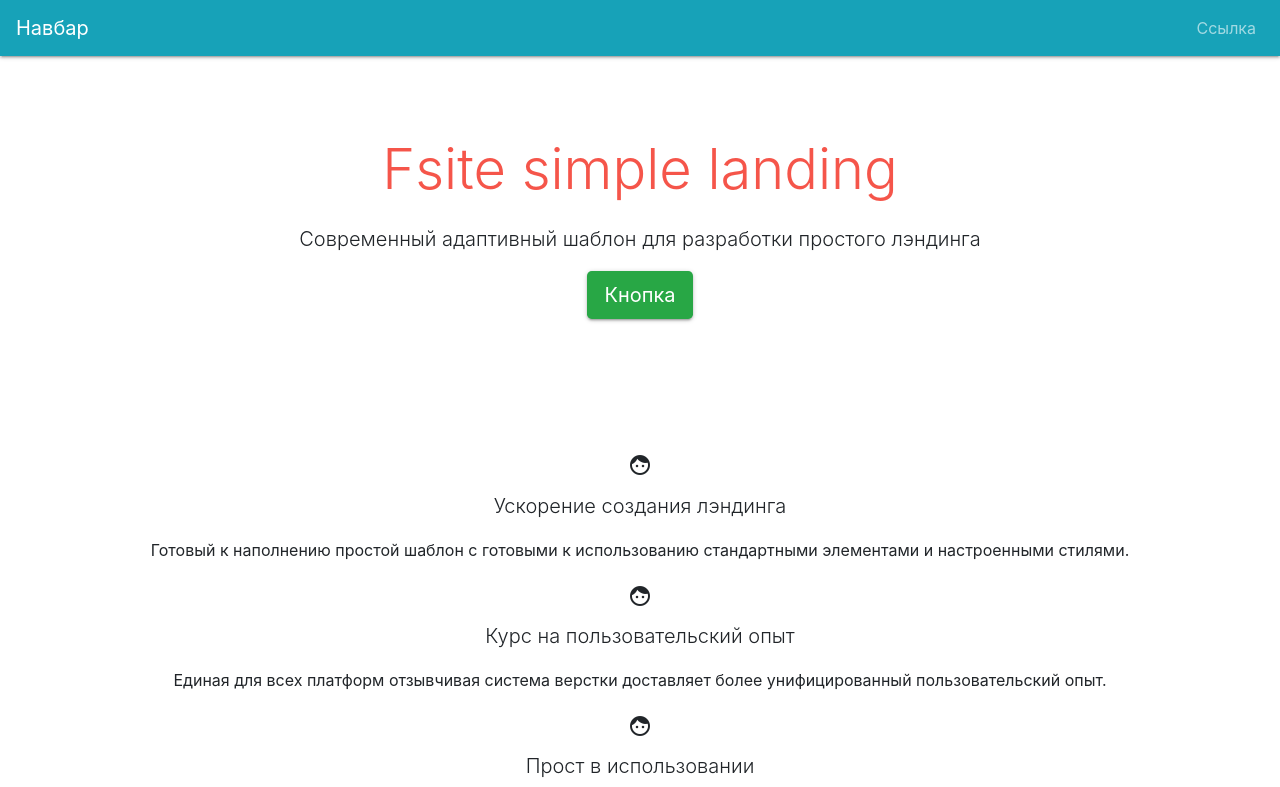
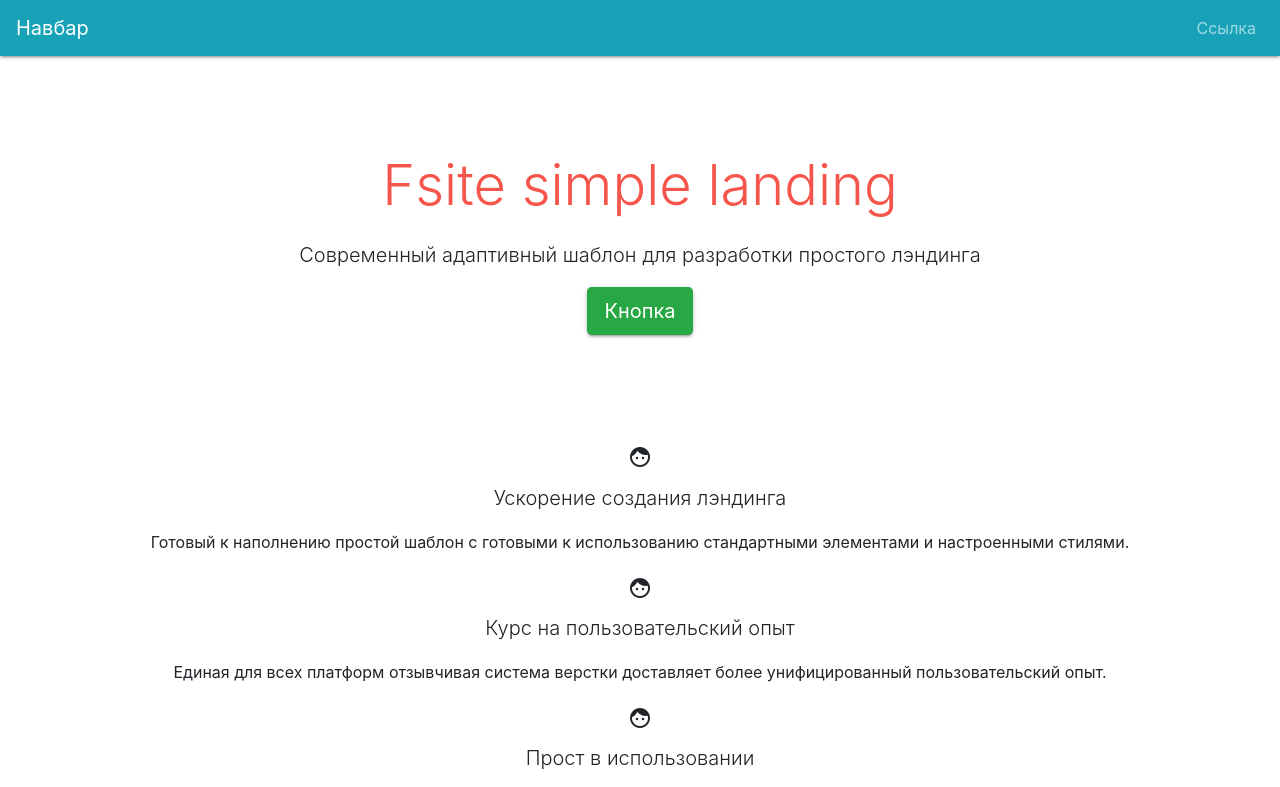
Before and after one commit to m-kon/fsite-simple-landing, a website: page index.html in a window 1280 px wide. Shown: the top 787 px of the page. Drawn offline with nearby package versions, Linux system fonts and the light colour scheme.

Commit message:
fix first section top/bottom margins

```diff
--- a/sass/styles.sass
+++ b/sass/styles.sass
@@ -121,7 +121,7 @@ nav, .btn
     font-size: 3.5rem
     font-weight: 350
     line-height: 1.2
-    padding-top: 1.5rem
+    padding-top: 2.5rem
     margin-bottom: 1.5rem
 
   h5
@@ -133,4 +133,4 @@ nav, .btn
     color: $color-light-text
     background-color: $color-btn
     display: inline-block
-    margin-bottom: 4.5rem
+    margin-bottom: 3rem
```
Also changed, not shown: css/styles.css, 1 other file.
